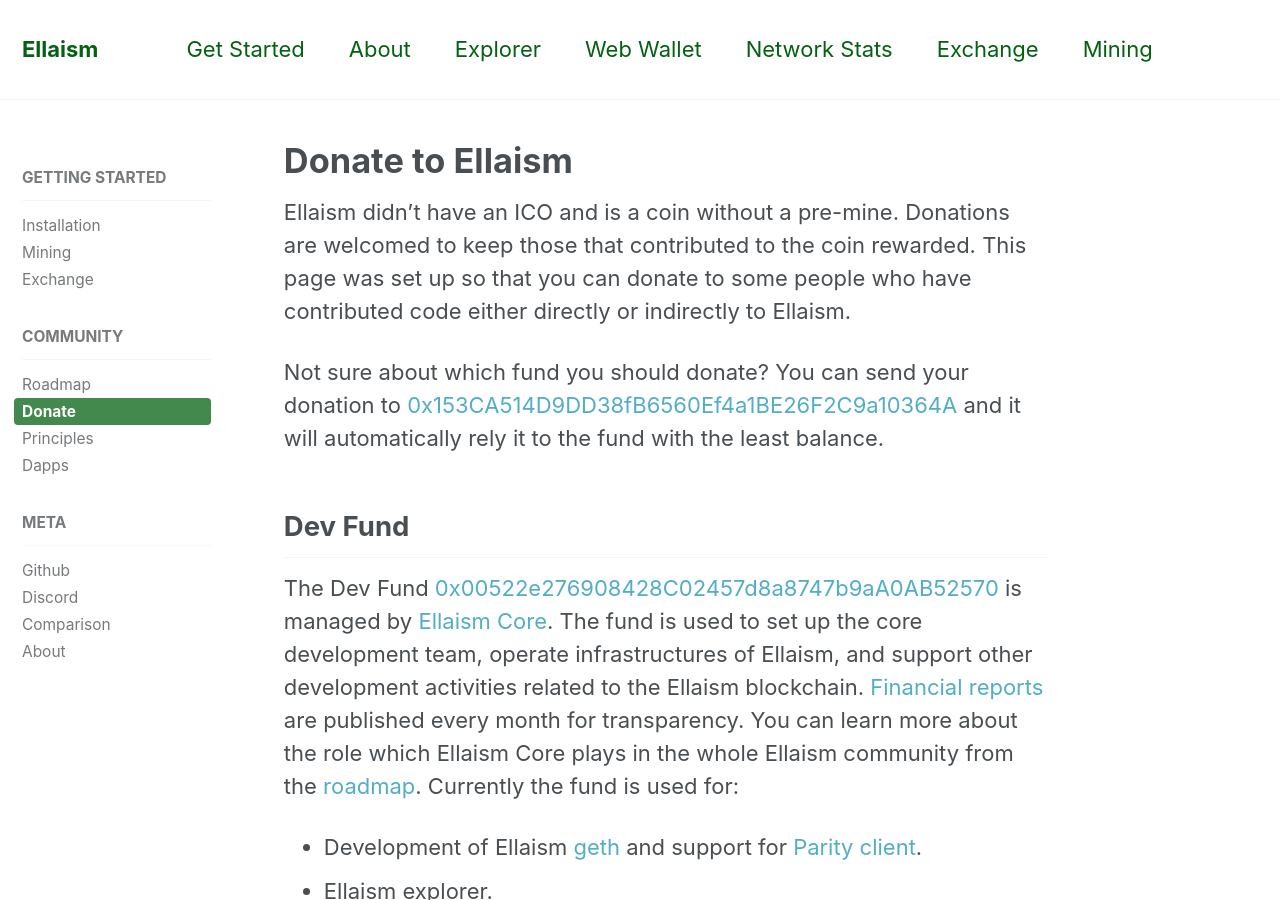
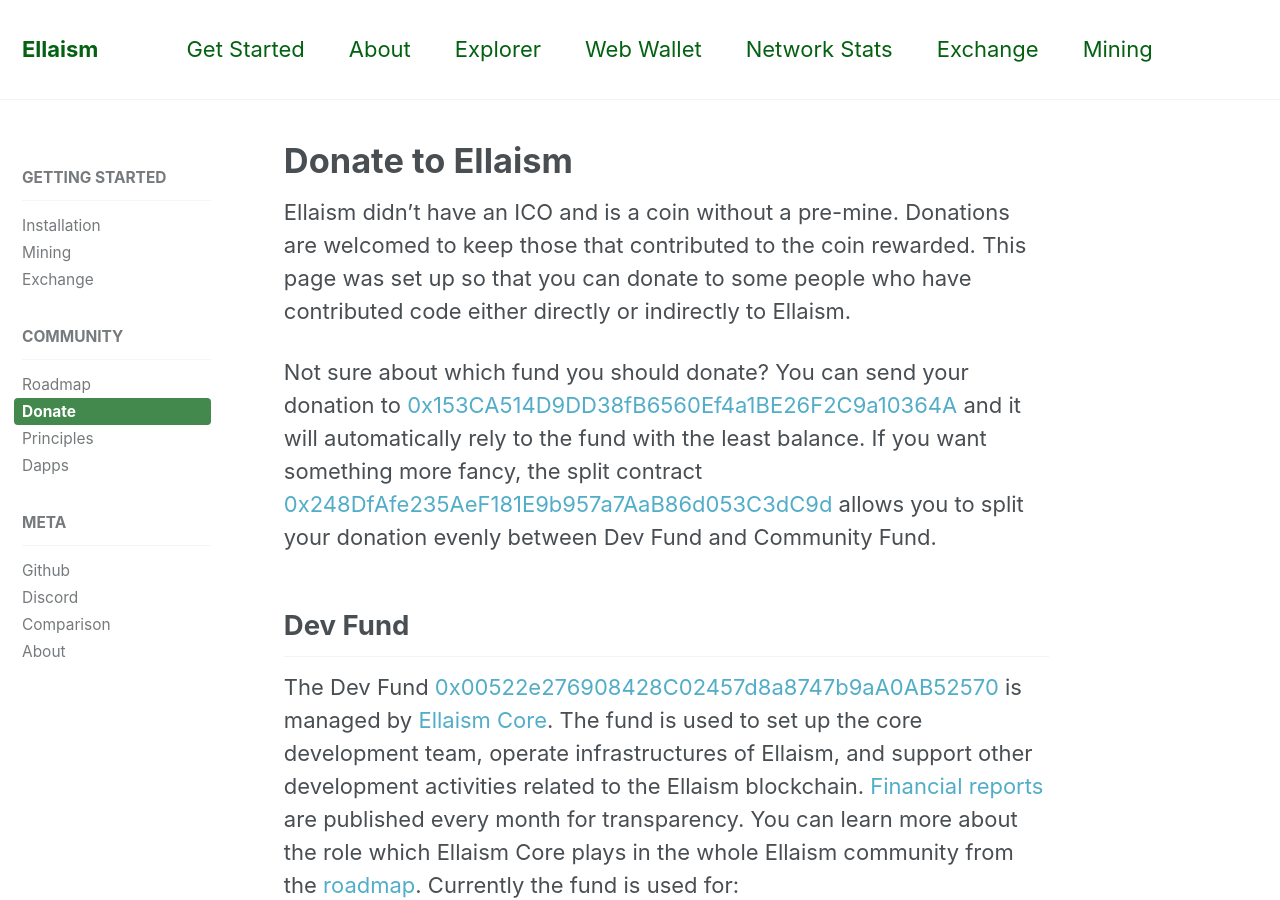
Before and after one commit to ellaism/ellaism.org, a Jekyll site: the page built from _docs/donate.md, in a window 1280 px wide and 900 px high. Built offline with Jekyll 4.4.1, drawn with Linux system fonts in a browser that asks for light colours.

Commit message:
Add split contract

```diff
--- a/_docs/donate.md
+++ b/_docs/donate.md
@@ -10,7 +10,7 @@
 
 Ellaism didn't have an ICO and is a coin without a pre-mine. Donations are welcomed to keep those that contributed to the coin rewarded. This page was set up so that you can donate to some people who have contributed code either directly or indirectly to Ellaism.
 
-Not sure about which fund you should donate? You can send your donation to [0x153CA514D9DD38fB6560Ef4a1BE26F2C9a10364A](https://explorer.ellaism.org/addr/0x153CA514D9DD38fB6560Ef4a1BE26F2C9a10364A) and it will automatically rely it to the fund with the least balance.
+Not sure about which fund you should donate? You can send your donation to [0x153CA514D9DD38fB6560Ef4a1BE26F2C9a10364A](https://explorer.ellaism.org/addr/0x153CA514D9DD38fB6560Ef4a1BE26F2C9a10364A) and it will automatically rely to the fund with the least balance. If you want something more fancy, the split contract [0x248DfAfe235AeF181E9b957a7AaB86d053C3dC9d](https://explorer.ellaism.org/addr/0x248DfAfe235AeF181E9b957a7AaB86d053C3dC9d) allows you to split your donation evenly between Dev Fund and Community Fund.
 
 ## Dev Fund
 
```
